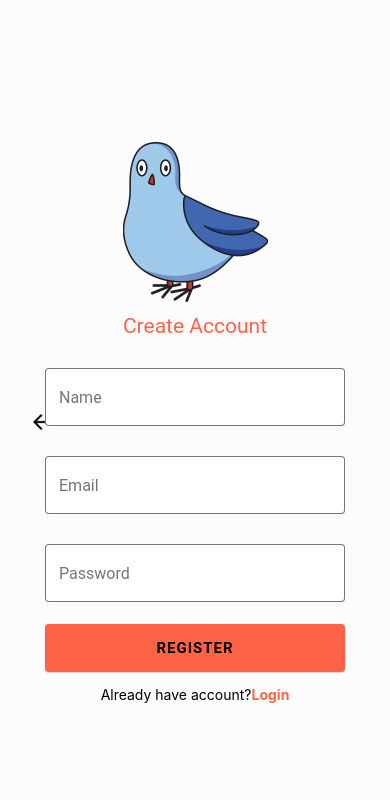
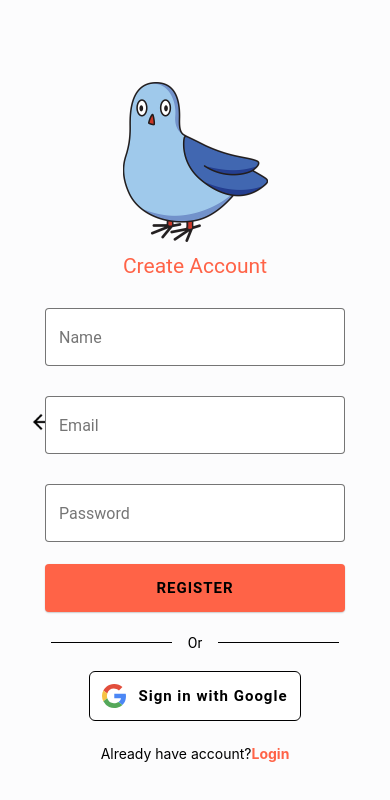
Before and after one commit to anjotadena/BBPegion, a React Native app: screen /RegisterScreen in a window 390 px wide. Shown: the top 800 px of the page. Built offline with nearby package versions, Linux system fonts and the light colour scheme; no server answers; what @react-native-google-signin/google-signin, react-native-status-bar-height would draw is missing.

Commit message:
Add google sign-in in RegisterScreen

```diff
--- a/src/components/GoogleLogin/GoogleLogin.tsx
+++ b/src/components/GoogleLogin/GoogleLogin.tsx
@@ -45,7 +45,7 @@ const GoogleLogin = () => {
           style={styles.button}
           onPress={handleOnPressSignInGoogle}>
           <GoogleLogo />
-          <Text style={styles.buttonText}>Sign xin with Google</Text>
+          <Text style={styles.buttonText}>Sign in with Google</Text>
         </TouchableOpacity>
       </View>
     </View>
--- a/src/screens/RegisterScreen/RegisterScreen.tsx
+++ b/src/screens/RegisterScreen/RegisterScreen.tsx
@@ -6,6 +6,7 @@ import {signUpUser} from '../../api/auth';
 import {Background, Logo} from '../../components';
 import BackButton from '../../components/BackButton/BackButton';
 import Button from '../../components/Button';
+import GoogleLogin from '../../components/GoogleLogin/GoogleLogin';
 import Header from '../../components/Header';
 import TextInput from '../../components/TextInput';
 import theme from '../../core/theme';
@@ -104,6 +105,7 @@ const RegisterScreen = ({navigation}: Props): React.ReactElement => {
         onPress={handleOnRegisterPressed}>
         Register
       </Button>
+      <GoogleLogin />
       <View style={styles.row}>
         <Text>Already have account?</Text>
         <TouchableOpacity onPress={() => navigation.navigate('LoginScreen')}>
```
